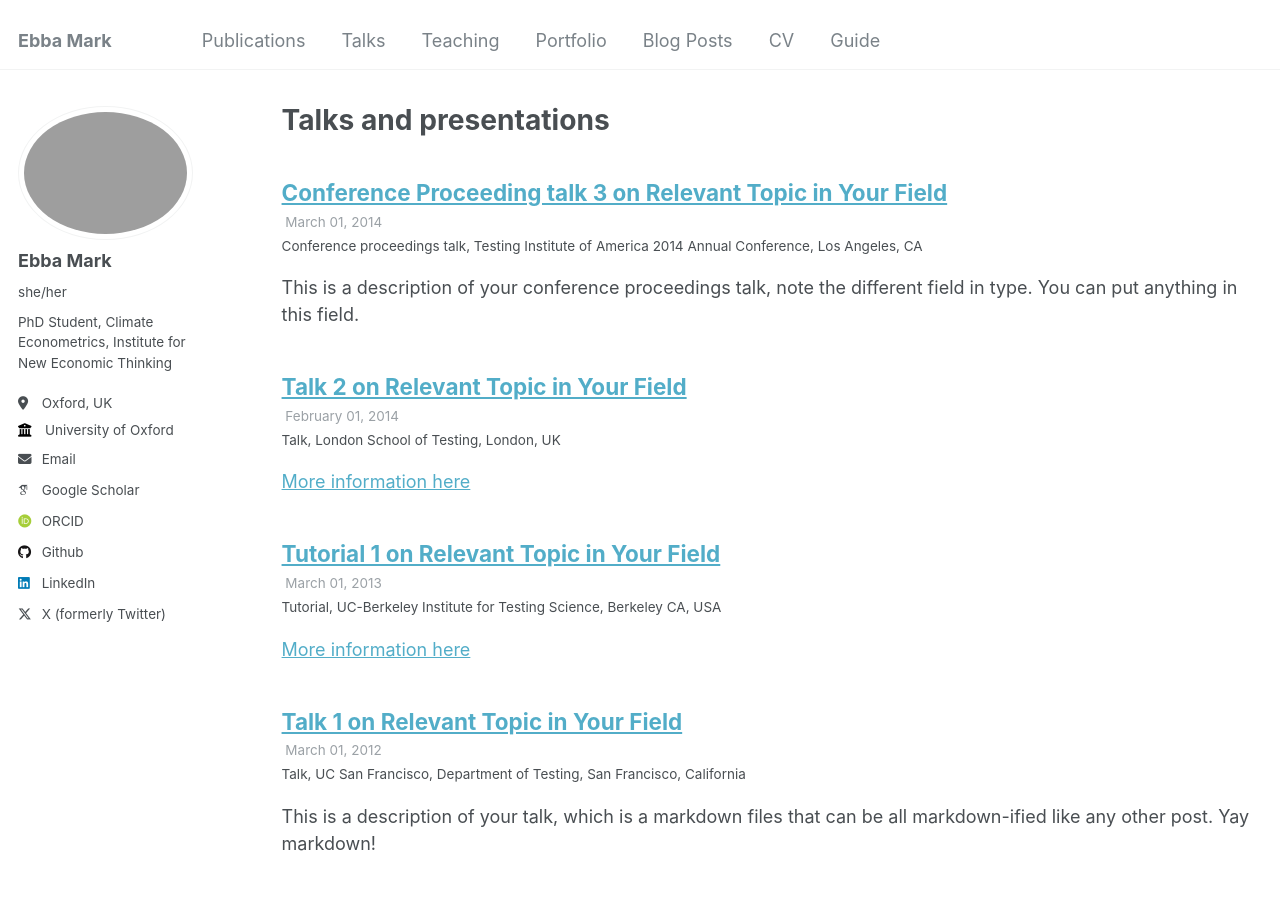
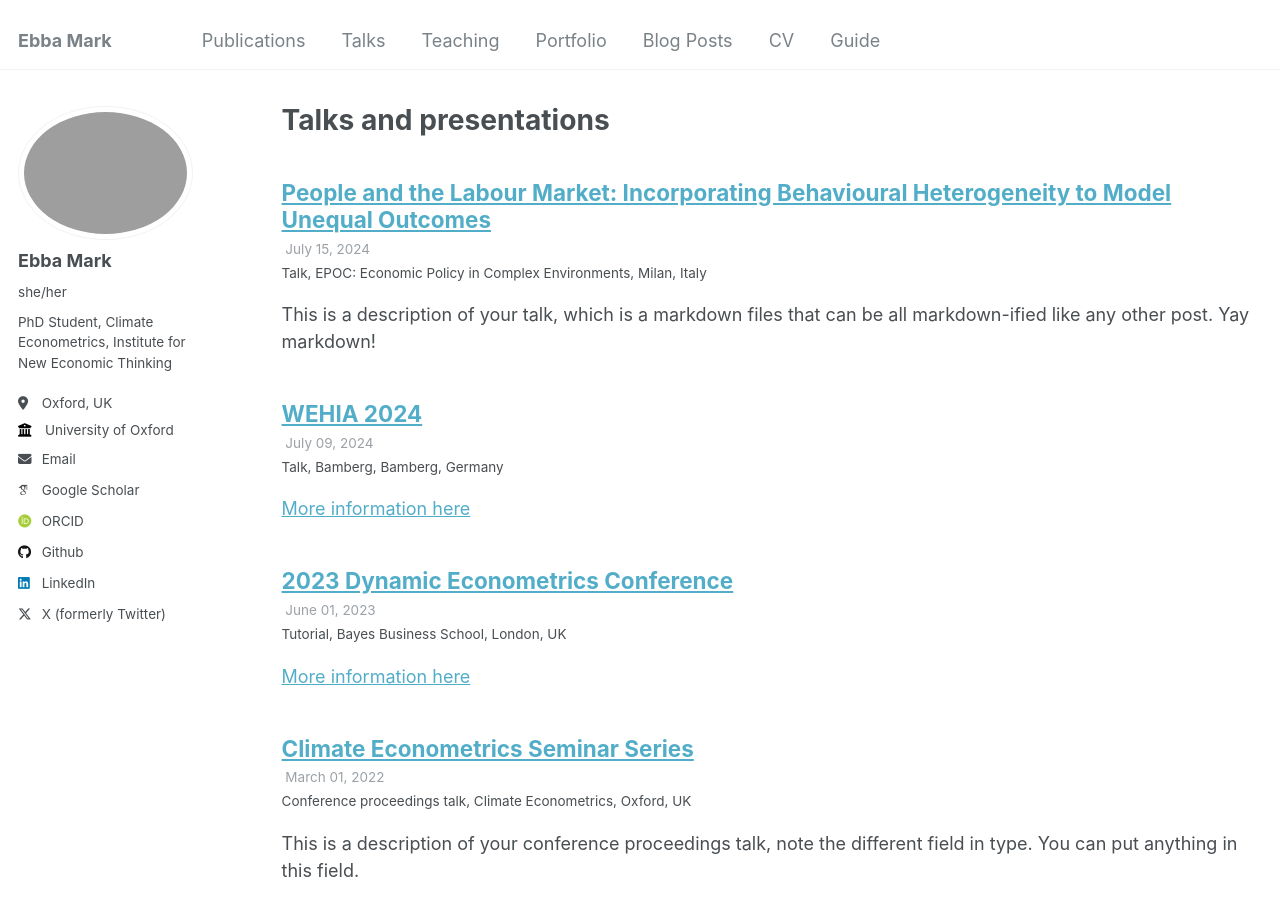
Before and after one commit to ebbam/ebba_website, a Jekyll site: the page built from _pages/talks.html, in a window 1280 px wide and 900 px high. Built offline with Jekyll 4.4.1, drawn with Linux system fonts in a browser that asks for light colours; some web fonts are replaced.

Commit message:
updated talks

```diff
--- a/_talks/2012-03-01-talk-1.md
+++ /dev/null
@@ -1,11 +0,0 @@
----
-title: "Talk 1 on Relevant Topic in Your Field"
-collection: talks
-type: "Talk"
-permalink: /talks/2012-03-01-talk-1
-venue: "UC San Francisco, Department of Testing"
-date: 2012-03-01
-location: "San Francisco, California"
----
-
-This is a description of your talk, which is a markdown files that can be all markdown-ified like any other post. Yay markdown!
--- a/_talks/2014-03-01-talk-3.md
+++ /dev/null
@@ -1,11 +0,0 @@
----
-title: "Conference Proceeding talk 3 on Relevant Topic in Your Field"
-collection: talks
-type: "Conference proceedings talk"
-permalink: /talks/2014-03-01-talk-3
-venue: "Testing Institute of America 2014 Annual Conference"
-date: 2014-03-01
-location: "Los Angeles, CA"
----
-
-This is a description of your conference proceedings talk, note the different field in type. You can put anything in this field.
--- /dev/null
+++ b/_talks/CE_Seminar_2022.md
@@ -0,0 +1,11 @@
+---
+title: "Climate Econometrics Seminar Series"
+collection: talks
+type: "Conference proceedings talk"
+permalink: /talks/CE_2022
+venue: "Climate Econometrics"
+date: 2022-03-01
+location: "Oxford, UK"
+---
+
+This is a description of your conference proceedings talk, note the different field in type. You can put anything in this field.
--- a/_talks/2013-03-01-tutorial-1.md
+++ b/_talks/DE2023.md
@@ -1,11 +1,11 @@
 ---
-title: "Tutorial 1 on Relevant Topic in Your Field"
+title: "2023 Dynamic Econometrics Conference"
 collection: talks
 type: "Tutorial"
-permalink: /talks/2013-03-01-tutorial-1
-venue: "UC-Berkeley Institute for Testing Science"
-date: 2013-03-01
-location: "Berkeley CA, USA"
+permalink: /talks/DE_2023
+venue: "Bayes Business School"
+date: 2023-06-01
+location: "London, UK"
 ---
 
 [More information here](http://exampleurl.com)
--- /dev/null
+++ b/_talks/WEHIA_2024.md
@@ -0,0 +1,13 @@
+---
+title: "WEHIA 2024"
+collection: talks
+type: "Talk"
+permalink: /talks/WEHIA_2024
+venue: "Bamberg"
+date: 2024-07-09
+location: "Bamberg, Germany"
+---
+
+[More information here](http://example2.com)
+
+This is a description of your talk, which is a markdown files that can be all markdown-ified like any other post. Yay markdown!
--- /dev/null
+++ b/_talks/epoc_2024.md
@@ -0,0 +1,11 @@
+---
+title: "People and the Labour Market: Incorporating Behavioural Heterogeneity to Model Unequal Outcomes"
+collection: talks
+type: "Talk"
+permalink: /talks/epoc_2024
+venue: "EPOC: Economic Policy in Complex Environments"
+date: 2024-07-15
+location: "Milan, Italy"
+---
+
+This is a description of your talk, which is a markdown files that can be all markdown-ified like any other post. Yay markdown!
```
Also changed, not shown: _talks/EMCC_2022.md (renamed from _talks/2014-02-01-talk-2.md), 2 other files.
